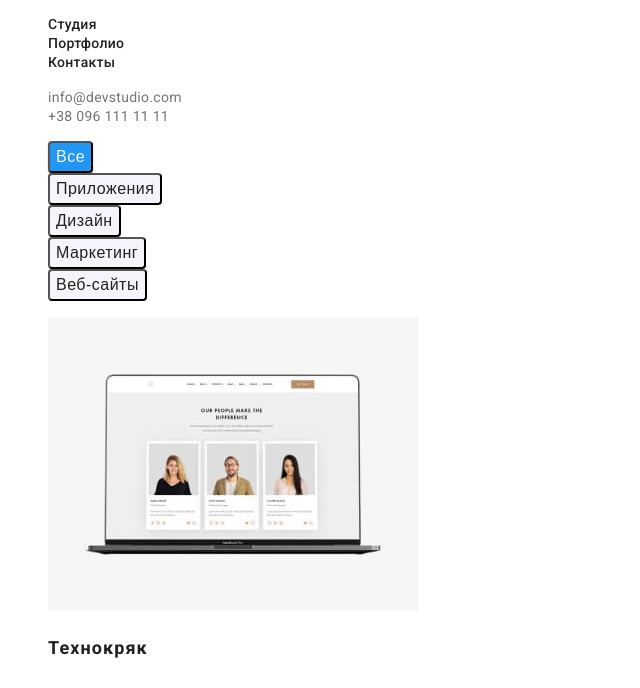
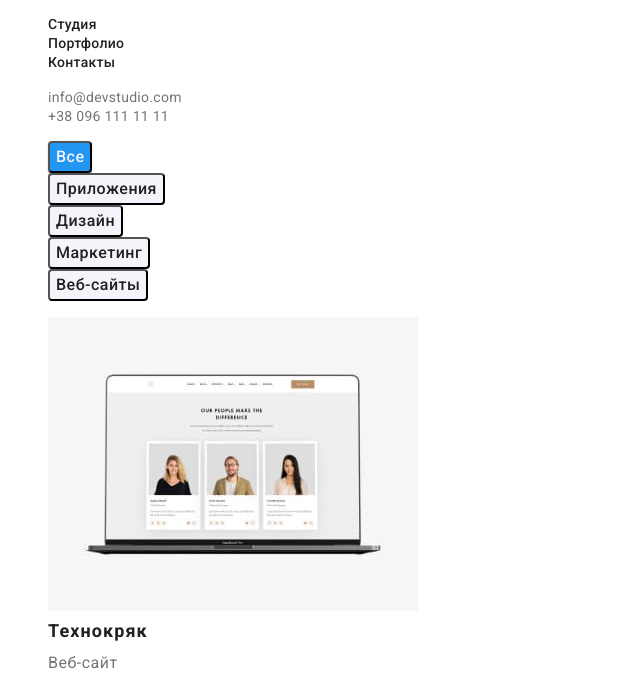
Before and after one commit to anacondz/goit-markup-hw-02, a plain HTML site: page portfolio.html in a window 1280 px wide. Shown: the part 41-729 px from the top of the page, without its empty margins (0-640 px from the left). Drawn offline with Linux system fonts and the light colour scheme.

Commit message:
last fix

```diff
--- a/css/styles.css
+++ b/css/styles.css
@@ -103,6 +103,7 @@ color: #212121;
 .button {
     background-color: white;
     cursor: pointer;
+    font-family: inherit;
 }
 .button.primary {
     background: #2196F3;
@@ -114,7 +115,7 @@ color: #212121;
     font-weight: 500;
     font-size: 16px;
     line-height: 26px;
-
+    font-family: inherit;
     text-align: center;
     letter-spacing: 0.03em;
 
@@ -125,7 +126,7 @@ color: #212121;
     font-weight: 500;
     font-size: 16px;
     line-height: 26px;
-
+    font-family: inherit;
     text-align: center;
     letter-spacing: 0.03em;
 
@@ -135,6 +136,7 @@ color: #212121;
 .button:focus {
     background-color:  #2196F3;
     color: #F5F4FA;
+    font-family: inherit;
 }
 .pg {
 text-decoration: none;
@@ -145,7 +147,7 @@ text-decoration: none;
 }
 .name-pg {
     font-size: 18px;
-    line-height: 36px;
+    line-height: 2px;
     letter-spacing: 0.06em;
 
     color: #212121;
```
